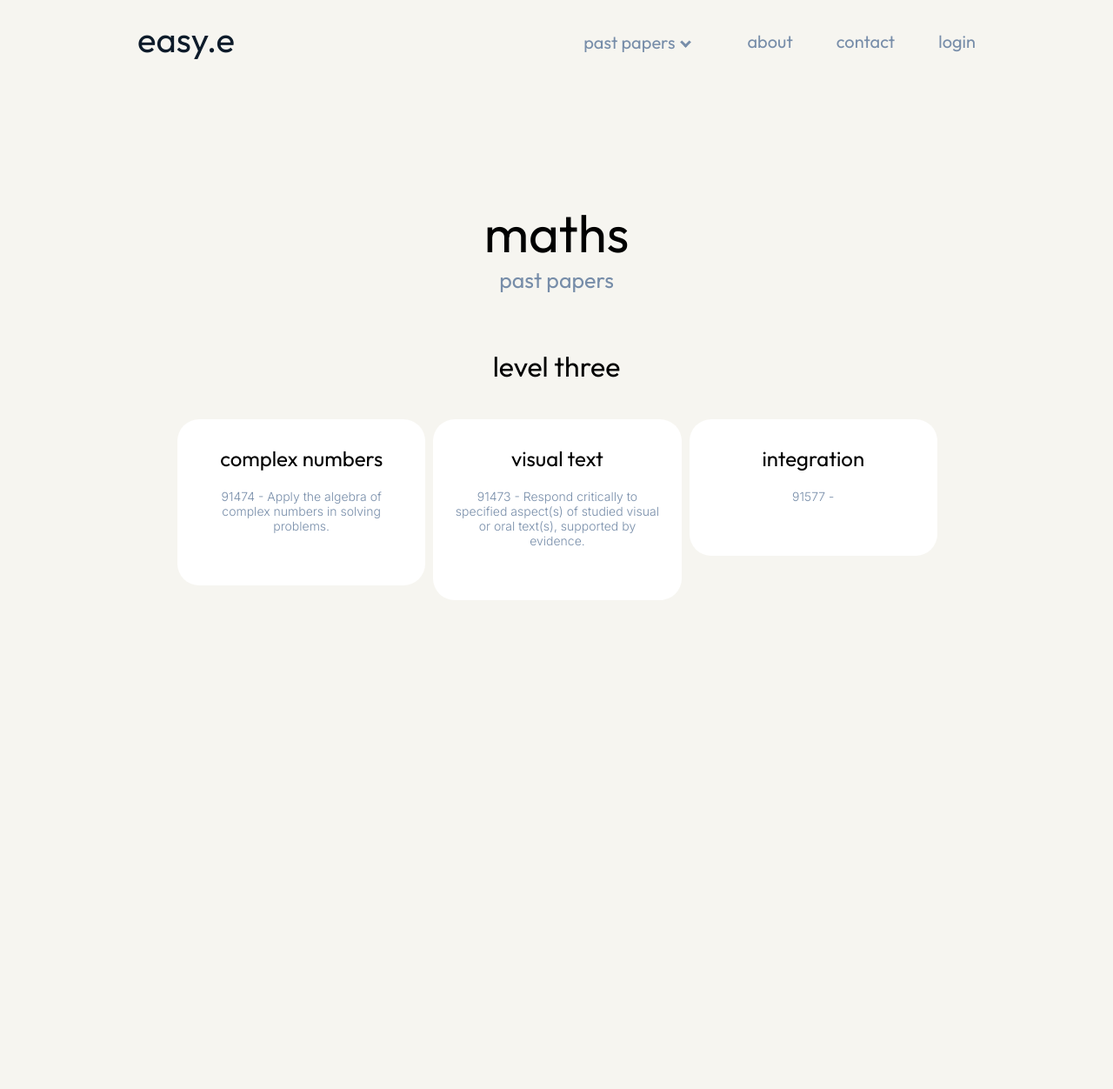
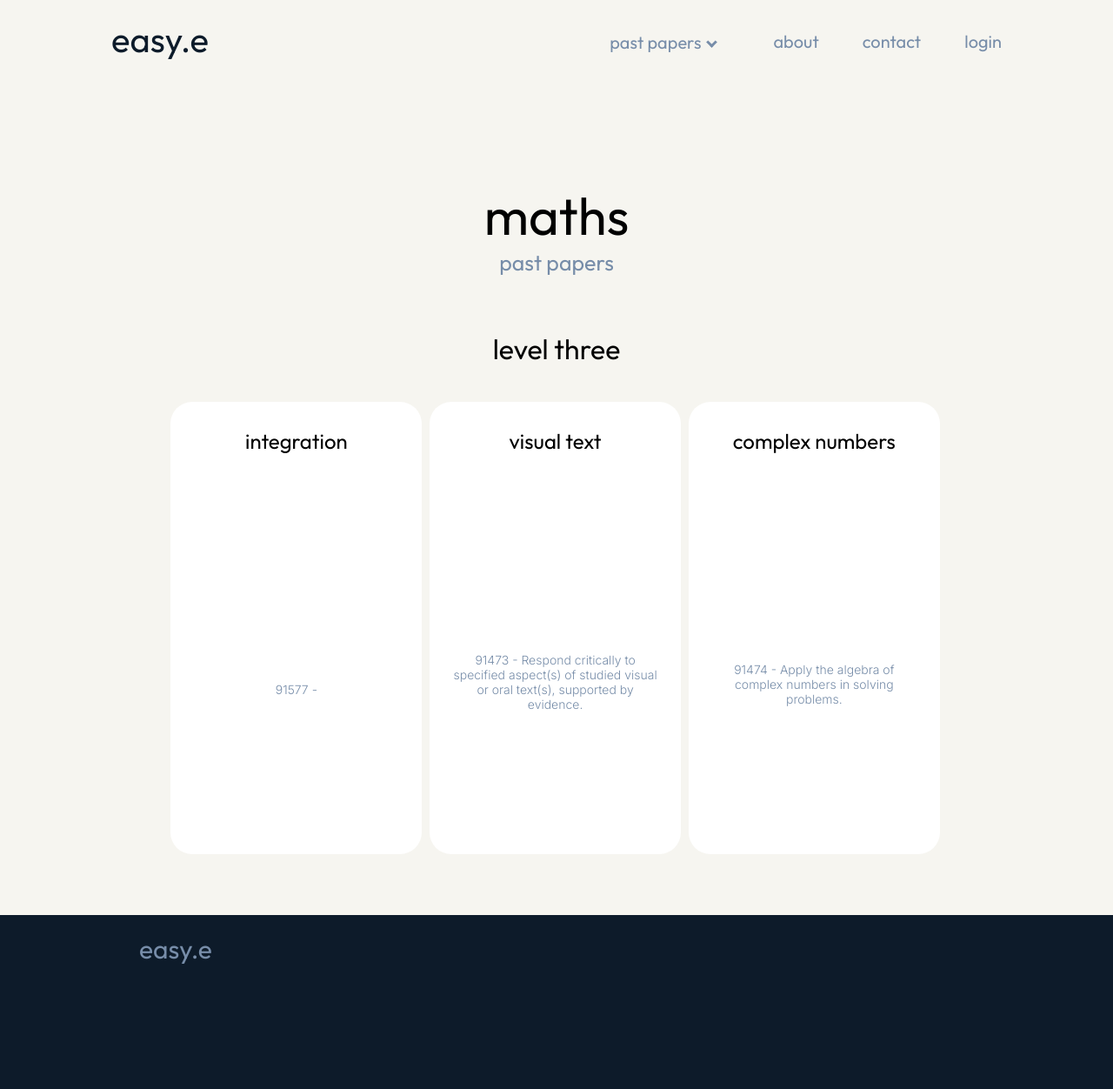
Before and after one commit to angchn/easy-e, a Flask app: page /past_papers_math in a window 1280 px wide. Shown: the whole page at 87% size. Before the commit the page ends 690 px from the top, so only its background shows below. Run offline with Flask 2, Linux system fonts and the light colour scheme; data that the repository does not hold is empty.

Commit message:
created footer.html

```diff
--- a/static/styles.css
+++ b/static/styles.css
@@ -1,14 +1,16 @@
 body {
     background-color: #f6f5f0;
+    margin: 0;
+    padding: 0;
 }
 
 #navbar {
     font-family: 'Outfit', sans-serif;
     font-size: 20px;
     color: #778da9;
-    margin: 20px;
-    margin-left: 150px;
-    margin-right: 150px;
+    width: 80%;
+    margin: auto;
+    padding-top: 20px;
 }
 
 #home_button {
@@ -17,6 +19,7 @@ body {
     color: #0d1b2a;
     text-decoration: none;
     user-select: none;
+    font-family: 'Outfit', sans-serif;
 }
 
 #home_button:visited {
@@ -65,7 +68,6 @@ body {
     margin-top: -50px;
     user-select: none;
 }
-
 #paper_dropdown {
     position: relative;
     float: right;
@@ -113,6 +115,28 @@ body {
     transform: rotate(45deg);
     margin-left: 8px;
     margin-bottom: 3px;
+}
+
+#footer {
+    background-color: #0d1b2a;
+    height: 200px;
+    bottom: 0;
+    margin-top: 70px;
+}
+
+#footer_content {
+    width: 75%;
+    margin: auto;
+    padding-top: 20px;
+}
+
+#footer_home {
+    margin-right: 150px;
+    font-size: 30px;
+    color: #778da9;
+    text-decoration: none;
+    user-select: none;
+    font-family: 'Outfit', sans-serif;
 }
 
 .subject_header {
@@ -179,6 +203,9 @@ body {
 
 .standard {
     margin: auto;
+    position: relative;
+    width: 100%;
+    display: flex;
 }
 
 .standard_box {
@@ -189,7 +216,7 @@ body {
     display: grid;
     float: right;
     background-color: white;
-    height: fit-content;
+    height: 500px;
     border-radius: 25px;
 }
 
--- /dev/null
+++ b/templates/footer.html
@@ -0,0 +1,9 @@
+<head>
+    <link rel="stylesheet" href="/static/styles.css">
+</head>
+
+<div id="footer">
+    <div id="footer_content">
+        <a id="footer_home" href="{{url_for('home')}}">easy.e</a>
+    </div>
+</div>
--- a/templates/layout.html
+++ b/templates/layout.html
@@ -14,3 +14,6 @@
 <body>
     {% block content %}{% endblock %}
 </body>
+<footer>
+    {% include "footer.html" %}
+</footer>
```
